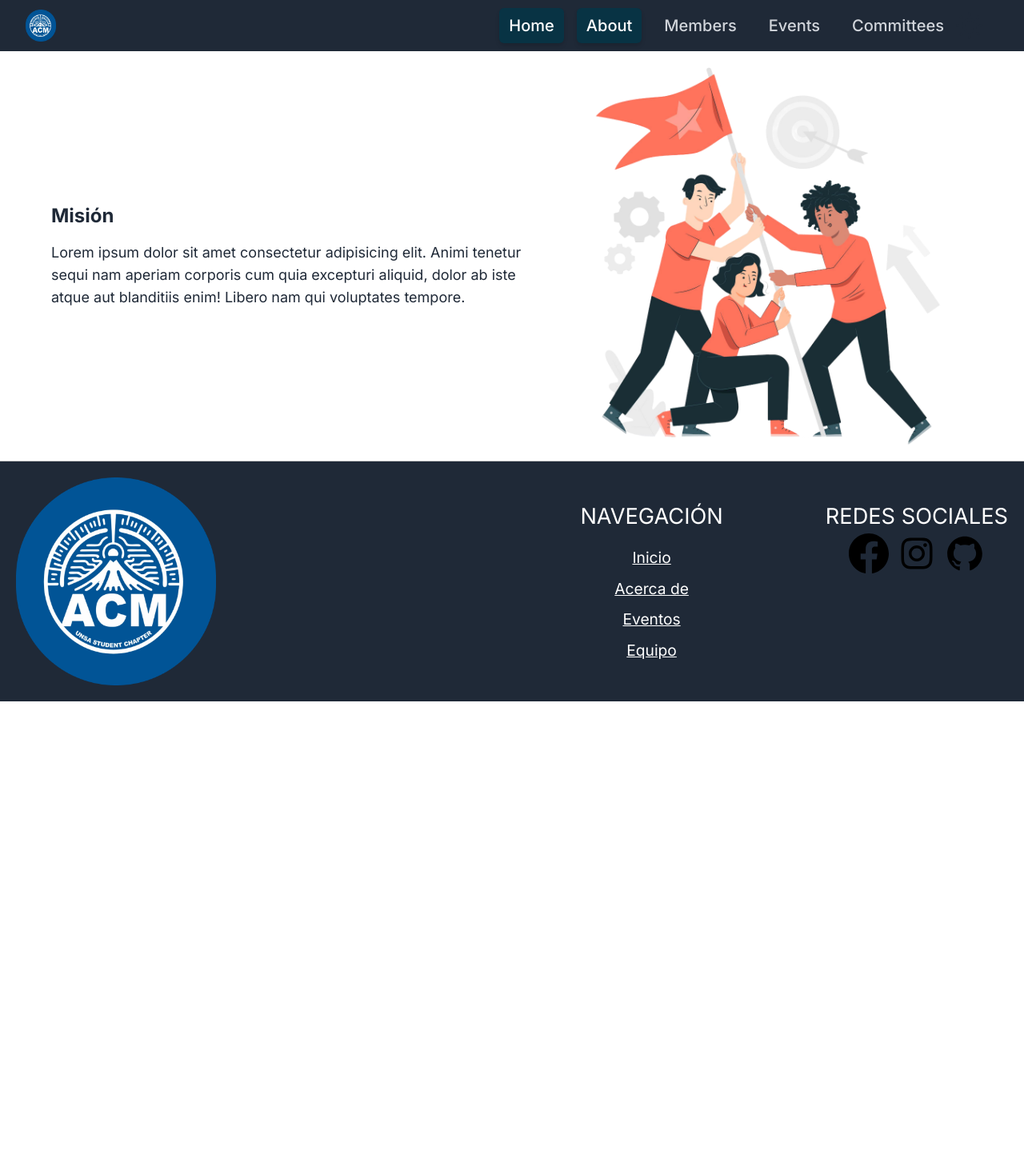
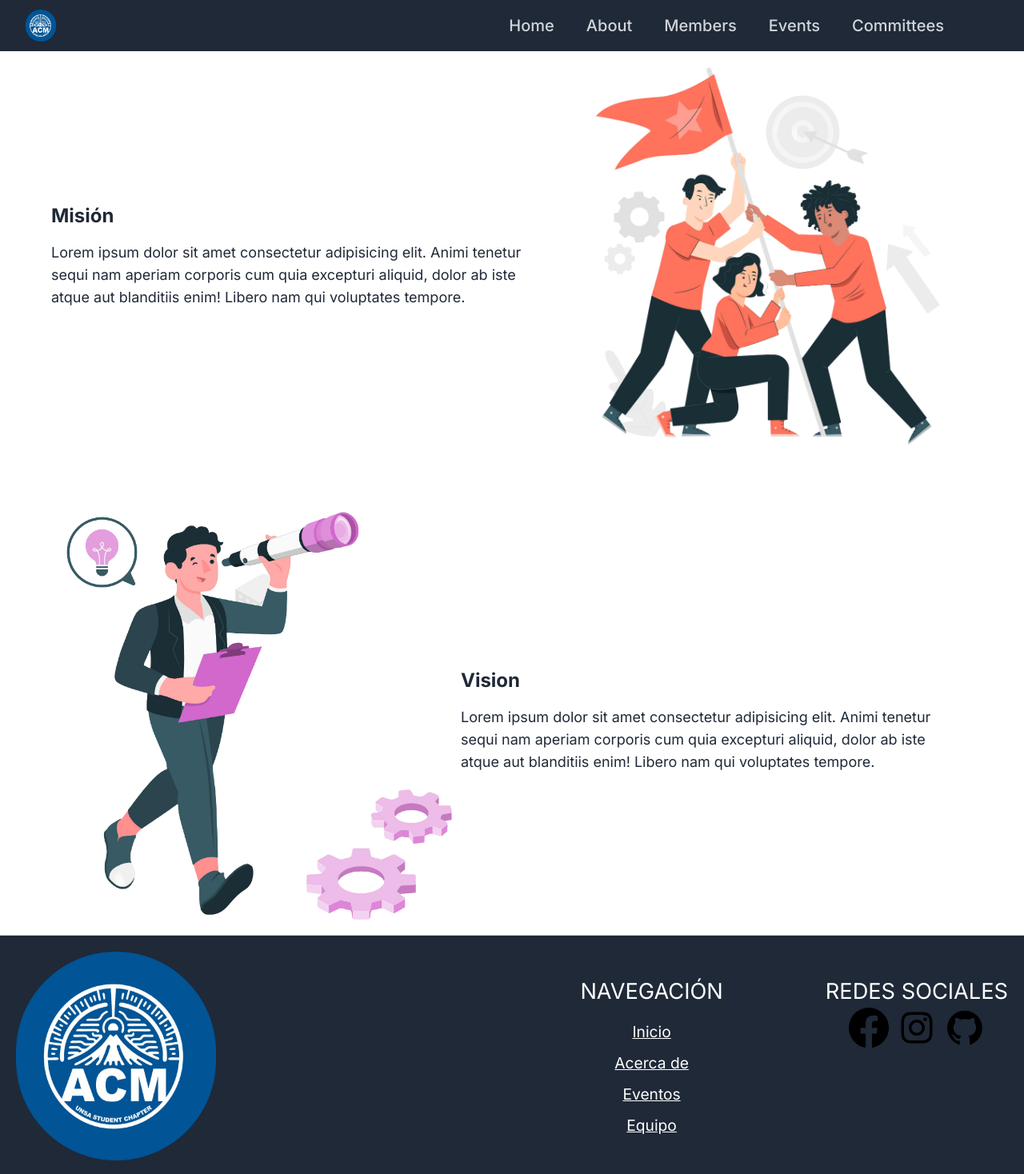
Before and after one commit to ynoacamino/acm-page, a Next.js app: page /about in a window 1280 px wide. Shown: the top 1468 px of the page at 80% size. Before the commit the page ends 877 px from the top, so only its background shows below. Built offline with nearby package versions, Linux system fonts and the light colour scheme.

Commit message:
feat: Add Vision component to AboutPage

```diff
--- a/src/app/about/page.jsx
+++ b/src/app/about/page.jsx
@@ -1,9 +1,11 @@
 import Mision from "@/components/about/Mision";
+import Vision from "@/components/about/Vision";
 
 export default function AboutPage() {
   return (
     <div>
-      <Mision/>
+        <Mision/>
+        <Vision/>
     </div>
   );
 }
--- a/src/components/Header.jsx
+++ b/src/components/Header.jsx
@@ -13,8 +13,8 @@ function classNames(...classes) {
 export function NavBar() {
 
   const [currentNavigation, setCurrentNavigation] = useState([
-    {name: 'Home', href:'/', current: true},
-    { name: 'About', href: '/about', current: true },
+    {name: 'Home', href:'/', current: false},
+    { name: 'About', href: '/about', current: false },
     { name: 'Members', href: '/team', current: false },
     { name: 'Events', href: '/events', current: false },
     { name: 'Committees', href: '/committees', current: false },
--- /dev/null
+++ b/src/components/about/Vision.jsx
@@ -0,0 +1,25 @@
+import React from "react";
+
+export default function Vision() {
+    return(
+        <>
+            <div className="container-section pt-14">
+                <div className="container-vision-mision flex flex-col md:flex-row items-center mx-auto justify-center">
+                    <figure className="max-w-lg">
+                        <img className="h-auto max-w-full rounded-lg" src="/images/about/vision.png"
+                             alt="image description"/>
+                    </figure>
+                    <div className="container-text md:w-1/2 md:pr-8">
+                        <h3 className="text-2xl font-bold mb-4">Vision</h3>
+                        <p className="text-lg">
+                            Lorem ipsum dolor sit amet consectetur adipisicing elit. Animi tenetur sequi nam aperiam
+                            corporis cum quia excepturi aliquid, dolor ab iste atque aut blanditiis enim! Libero nam qui
+                            voluptates tempore.
+                        </p>
+                    </div>
+                </div>
+            </div>
+        </>
+
+    );
+}
```
